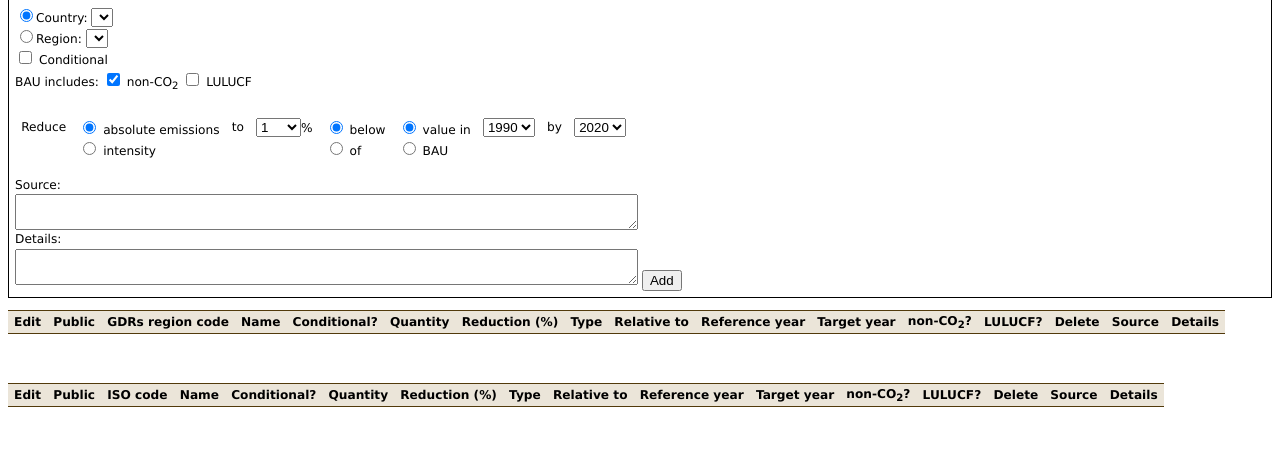
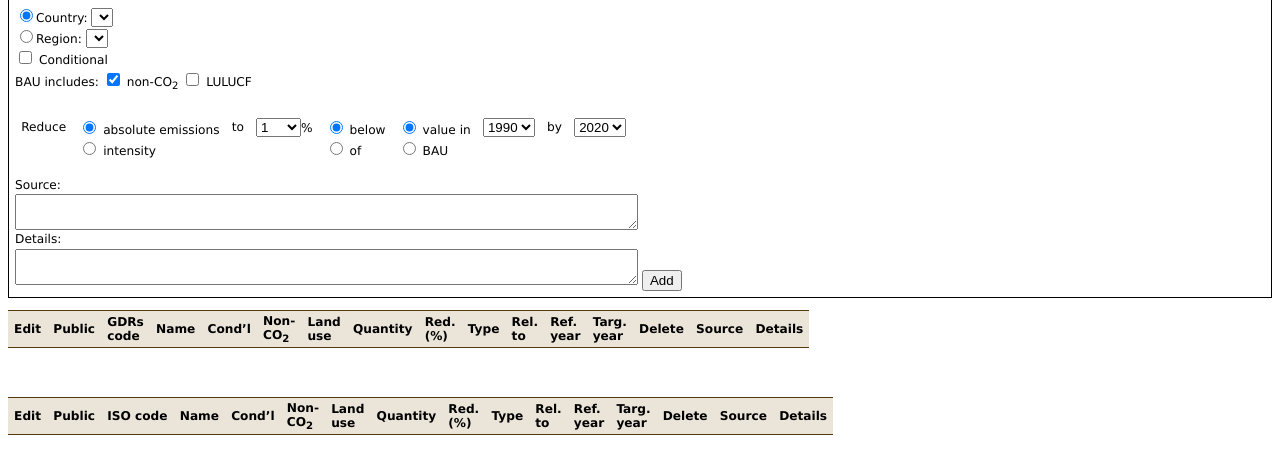
Before and after one commit to climateequityreferenceproject/cerc-web, a PHP site: page / in a window 1280 px wide. Shown: the part 52-526 px from the top of the page. Run offline with PHP 8.4, Linux system fonts and the light colour scheme; data comes from the database, SQL or seed files in the repository; data that the repository does not hold is empty; some libraries are stand-ins or nearby versions.

Commit message:
Tightened up the table a bit by shortening column titles and putting some on two lines. [s:pivotal, t:27647343]

```diff
--- a/public_html/databasemanager/pledgedb/get_table.php
+++ b/public_html/databasemanager/pledgedb/get_table.php
@@ -27,15 +27,15 @@ SQL;
     $html .= "<th>Public</th>";
     $html .= "<th>ISO code</th>";
     $html .= "<th>Name</th>";
-    $html .= "<th>Conditional?</th>";
+    $html .= "<th>Cond&#8217;l</th>";
+    $html .= "<th>Non-<br />CO<sub>2</sub></th>";
+    $html .= "<th>Land<br />use</th>";
     $html .= "<th>Quantity</th>";
-    $html .= "<th>Reduction (%)</th>";
+    $html .= "<th>Red.<br />(%)</th>";
     $html .= "<th>Type</th>";
-    $html .= "<th>Relative to</th>";
-    $html .= "<th>Reference year</th>";
-    $html .= "<th>Target year</th>";
-    $html .= "<th>non-CO<sub>2</sub>?</th>";
-    $html .= "<th>LULUCF?</th>";
+    $html .= "<th>Rel.<br />to</th>";
+    $html .= "<th>Ref.<br />year</th>";
+    $html .= "<th>Targ.<br />year</th>";
     $html .= "<th>Delete</th>";
     $html .= "<th>Source</th>";
     $html .= "<th>Details</th>";
@@ -54,14 +54,14 @@ SQL;
         $html .= "<td>" . $row['iso3'] . "</td>";
         $html .= "<td>" . $row['name'] . "</td>";
         $html .= "<td>" . ($row['conditional'] ? "yes" : "no") . "</td>";
+        $html .= "<td>" . ($row['include_nonco2'] ? "yes" : "no") . "</td>";
+        $html .= "<td>" . ($row['include_lulucf'] ? "yes" : "no") . "</td>";
         $html .= "<td>" . $row['quantity'] . "</td>";
         $html .= "<td>" . $row['reduction_percent'] . "</td>";
         $html .= "<td>" . $row['rel_to'] . "</td>";
         $html .= "<td>" . $row['year_or_bau'] . "</td>";
         $html .= "<td>" . ($row['rel_to_year'] ? $row['rel_to_year'] : "") . "</td>";
         $html .= "<td>" . $row['by_year'] . "</td>";
-        $html .= "<td>" . ($row['include_nonco2'] ? "yes" : "no") . "</td>";
-        $html .= "<td>" . ($row['include_lulucf'] ? "yes" : "no") . "</td>";
         $html .= '<td><input type="submit" value="Delete" name="' . $row['id'] . '"></td>';
         $html .= "<td>" . $row['source'] . "</td>";
         $html .= "<td>" . $row['details'] . "</td>";
@@ -98,17 +98,17 @@ SQL;
     $html .= "<tr>";
     $html .= "<th>Edit</th>";
     $html .= "<th>Public</th>";
-    $html .= "<th>GDRs region code</th>";
+    $html .= "<th>GDRs<br />code</th>";
     $html .= "<th>Name</th>";
-    $html .= "<th>Conditional?</th>";
+    $html .= "<th>Cond&#8217;l</th>";
+    $html .= "<th>Non-<br />CO<sub>2</sub></th>";
+    $html .= "<th>Land<br />use</th>";
     $html .= "<th>Quantity</th>";
-    $html .= "<th>Reduction (%)</th>";
+    $html .= "<th>Red.<br />(%)</th>";
     $html .= "<th>Type</th>";
-    $html .= "<th>Relative to</th>";
-    $html .= "<th>Reference year</th>";
-    $html .= "<th>Target year</th>";
-    $html .= "<th>non-CO<sub>2</sub>?</th>";
-    $html .= "<th>LULUCF?</th>";
+    $html .= "<th>Rel.<br />to</th>";
+    $html .= "<th>Ref.<br />year</th>";
+    $html .= "<th>Targ.<br />year</th>";
     $html .= "<th>Delete</th>";
     $html .= "<th>Source</th>";
     $html .= "<th>Details</th>";
@@ -127,14 +127,14 @@ SQL;
         $html .= "<td>" . $row['region_code'] . "</td>";
         $html .= "<td>" . $row['name'] . "</td>";
         $html .= "<td>" . ($row['conditional'] ? "yes" : "no") . "</td>";
+        $html .= "<td>" . ($row['include_nonco2'] ? "yes" : "no") . "</td>";
+        $html .= "<td>" . ($row['include_lulucf'] ? "yes" : "no") . "</td>";
         $html .= "<td>" . $row['quantity'] . "</td>";
         $html .= "<td>" . $row['reduction_percent'] . "</td>";
         $html .= "<td>" . $row['rel_to'] . "</td>";
         $html .= "<td>" . $row['year_or_bau'] . "</td>";
         $html .= "<td>" . ($row['rel_to_year'] ? $row['rel_to_year'] : "") . "</td>";
         $html .= "<td>" . $row['by_year'] . "</td>";
-        $html .= "<td>" . ($row['include_nonco2'] ? "yes" : "no") . "</td>";
-        $html .= "<td>" . ($row['include_lulucf'] ? "yes" : "no") . "</td>";
         $html .= '<td><input type="submit" value="Delete" name="' . $row['id'] . '"></td>';
         $html .= "<td>" . $row['source'] . "</td>";
         $html .= "<td>" . $row['details'] . "</td>";
```
